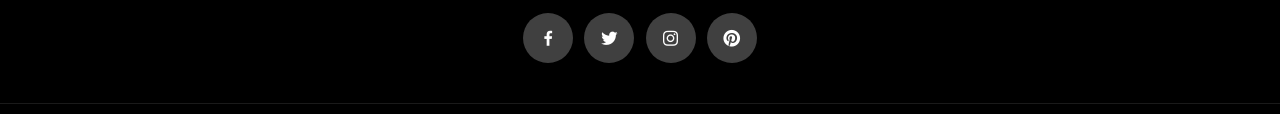
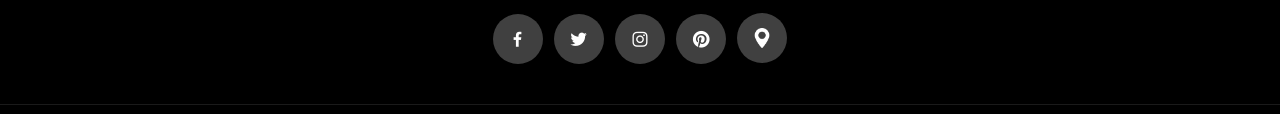
Before and after one commit to GomziServies/redkitchen_interio, a plain HTML site: page index.html in a window 1280 px wide. Shown: the part 4246-4360 px from the top of the page. Drawn offline with nearby package versions, Linux system fonts and the light colour scheme.

Commit message:
gmb link

```diff
--- a/index.html
+++ b/index.html
@@ -174,7 +174,8 @@
                         </p>
                         <div style="margin-top: 0px;">
                             <a href="https://api.whatsapp.com/send?phone=9924560759&text=Hello I want to know more about Red Kitchen"
-                                class="btn-brand ms-lg-3 mt-4" style="padding: 10px 15px;border-radius: 5px;">Book Appointment</a>
+                                class="btn-brand ms-lg-3 mt-4" style="padding: 10px 15px;border-radius: 5px;">Book
+                                Appointment</a>
                         </div>
                     </div>
                 </div>
@@ -186,7 +187,8 @@
                         </p>
                         <div style="margin-top: 0px;">
                             <a href="https://api.whatsapp.com/send?phone=9924560759&text=Hello I want to know more about Red Kitchen"
-                                class="btn-brand ms-lg-3 mt-4" style="padding: 10px 15px;border-radius: 5px;">Book Appointment</a>
+                                class="btn-brand ms-lg-3 mt-4" style="padding: 10px 15px;border-radius: 5px;">Book
+                                Appointment</a>
                         </div>
                     </div>
                 </div>
@@ -198,7 +200,8 @@
                         </p>
                         <div style="margin-top: 0px;">
                             <a href="https://api.whatsapp.com/send?phone=9924560759&text=Hello I want to know more about Red Kitchen"
-                                class="btn-brand ms-lg-3 mt-4" style="padding: 10px 15px;border-radius: 5px;">Book Appointment</a>
+                                class="btn-brand ms-lg-3 mt-4" style="padding: 10px 15px;border-radius: 5px;">Book
+                                Appointment</a>
                         </div>
                     </div>
                 </div>
@@ -210,7 +213,8 @@
                         </p>
                         <div style="margin-top: 0px;">
                             <a href="https://api.whatsapp.com/send?phone=9924560759&text=Hello I want to know more about Red Kitchen"
-                                class="btn-brand ms-lg-3 mt-4" style="padding: 10px 15px;border-radius: 5px;">Book Appointment</a>
+                                class="btn-brand ms-lg-3 mt-4" style="padding: 10px 15px;border-radius: 5px;">Book
+                                Appointment</a>
                         </div>
                     </div>
                 </div>
@@ -222,7 +226,8 @@
                         </p>
                         <div style="margin-top: 0px;">
                             <a href="https://api.whatsapp.com/send?phone=9924560759&text=Hello I want to know more about Red Kitchen"
-                                class="btn-brand ms-lg-3 mt-4" style="padding: 10px 15px;border-radius: 5px;">Book Appointment</a>
+                                class="btn-brand ms-lg-3 mt-4" style="padding: 10px 15px;border-radius: 5px;">Book
+                                Appointment</a>
                         </div>
                     </div>
                 </div>
@@ -272,10 +277,16 @@
                             consultations to discuss your project and provide a quote tailored to your
                             requirements.</p>
                         <div class="col-auto social-icons">
-                            <a href="https://www.facebook.com/redkitcheninterio" target="_blank"><i class='bx bxl-facebook'></i></a>
-                            <a href="https://twitter.com/Red_kitchen01" target="_blank"><i class='bx bxl-twitter'></i></a>
-                            <a href="https://instagram.com/redkitchen_interio?igshid=OGQ5ZDc2ODk2ZA==" target="_blank"><i class='bx bxl-instagram'></i></a>
-                            <a href="https://www.linkedin.com/in/red-kitchen-3b646a294/" target="_blank"><i class='bx bxl-pinterest'></i></a>
+                            <a href="https://www.facebook.com/redkitcheninterio" target="_blank"><i
+                                    class='bx bxl-facebook'></i></a>
+                            <a href="https://twitter.com/Red_kitchen01" target="_blank"><i
+                                    class='bx bxl-twitter'></i></a>
+                            <a href="https://instagram.com/redkitchen_interio?igshid=OGQ5ZDc2ODk2ZA=="
+                                target="_blank"><i class='bx bxl-instagram'></i></a>
+                            <a href="https://www.linkedin.com/in/red-kitchen-3b646a294/" target="_blank"><i
+                                    class='bx bxl-pinterest'></i></a>
+                            <a href="https://maps.app.goo.gl/4VD1QLEFtLswgEKY9" target="_blank"><img
+                                    src="./img/maps-and-flags.png" style="width: 40% !important;" alt=""></a>
                         </div>
                     </div>
                 </div>
```
Also changed, not shown: img/maps-and-flags.png (added).
